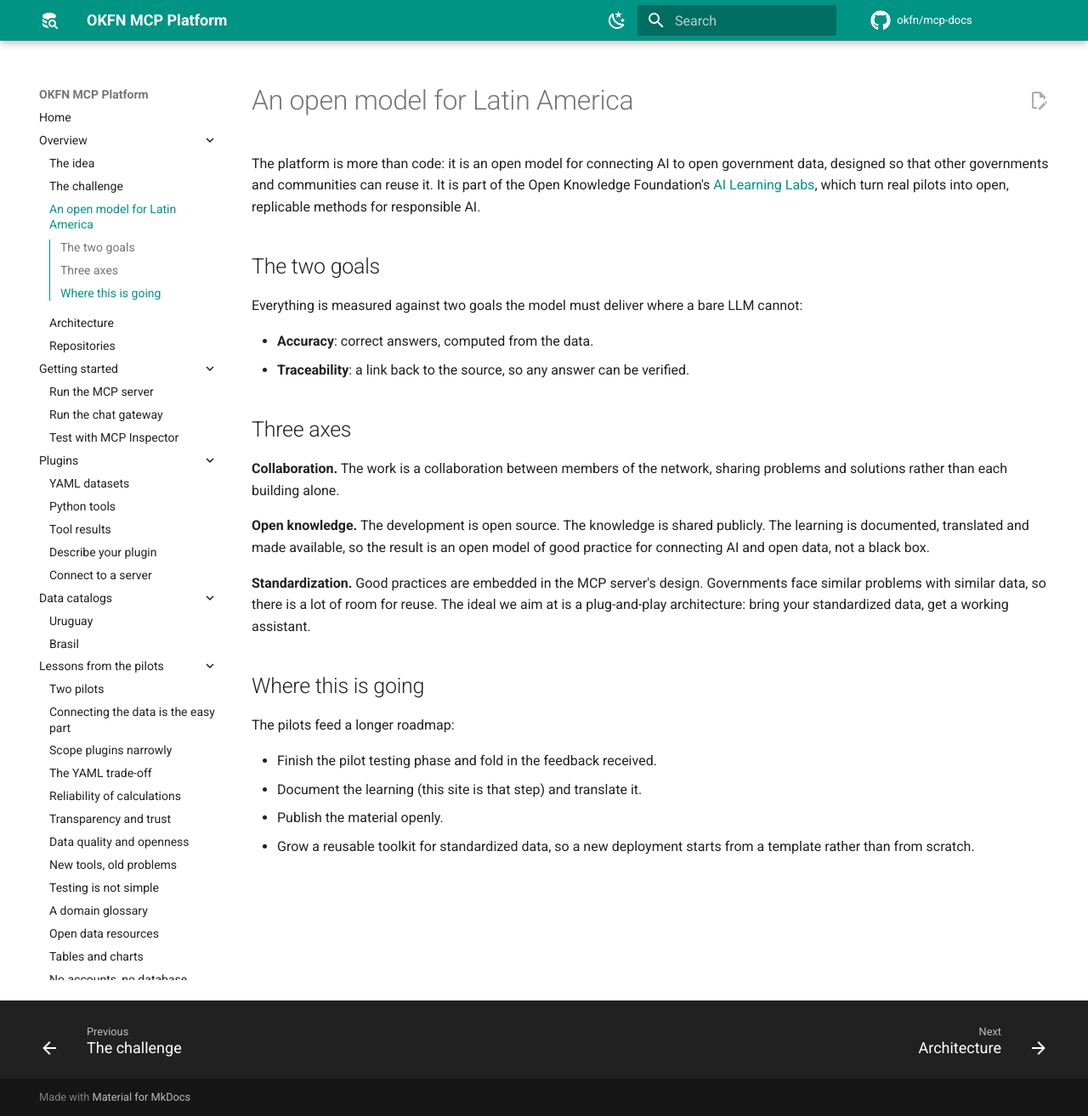
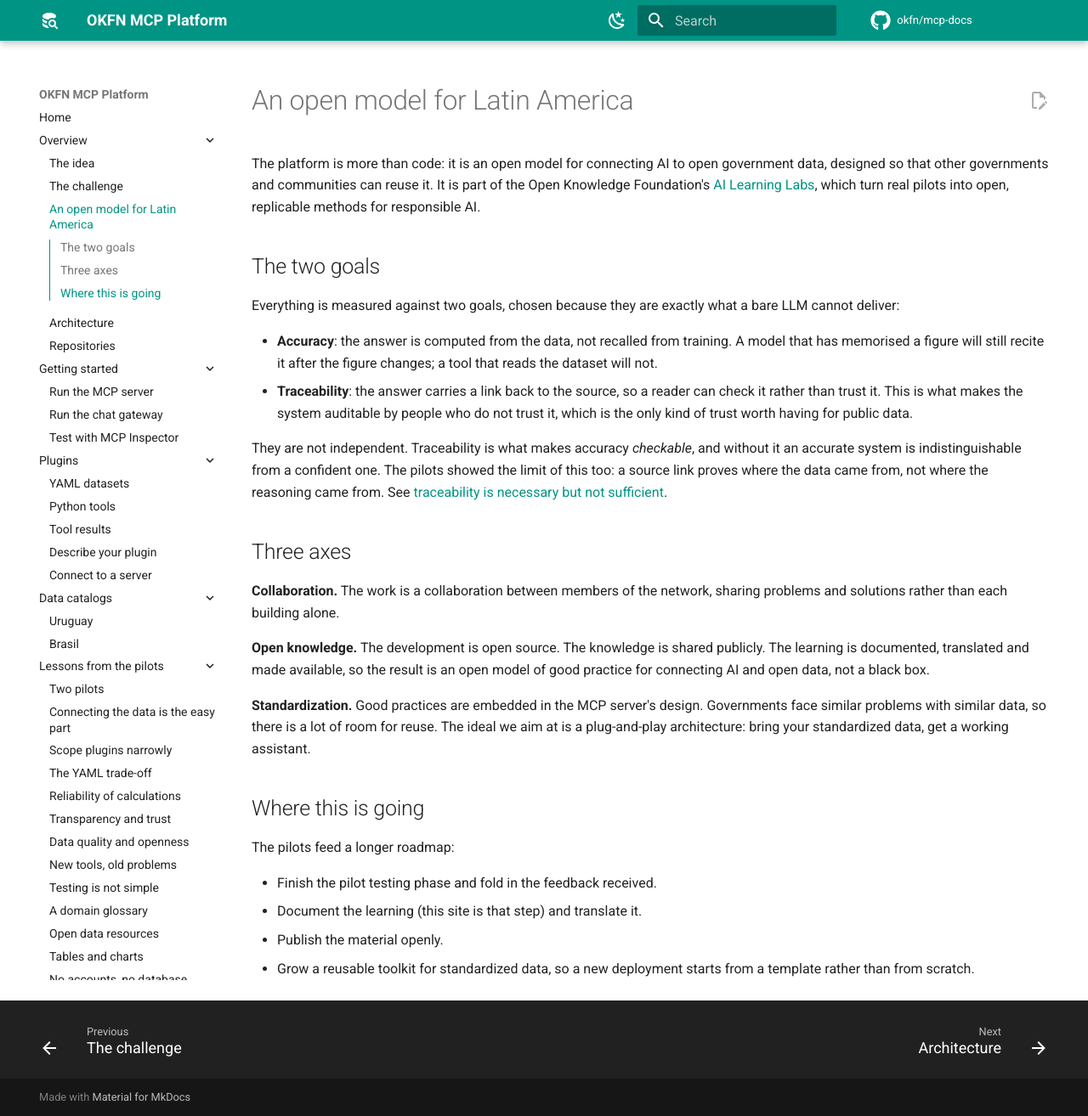
Before and after one commit to okfn/mcp-docs, an MkDocs documentation site: the page built from docs/overview/open-model.md, in a window 1280 px wide and 1314 px high. Shown: the whole window at 85% size. Built offline with MkDocs 1.6.1 and Material for MkDocs 9.7.7, drawn with Linux system fonts in a browser that asks for light colours; comment, search, counter and statistics services are not loaded.

```diff
--- a/docs/overview/open-model.md
+++ b/docs/overview/open-model.md
@@ -8,12 +8,22 @@
 
 ## The two goals
 
-Everything is measured against two goals the model must deliver where a
-bare LLM cannot:
+Everything is measured against two goals, chosen because they are
+exactly what a bare LLM cannot deliver:
 
-- **Accuracy**: correct answers, computed from the data.
-- **Traceability**: a link back to the source, so any answer can be
-  verified.
+- **Accuracy**: the answer is computed from the data, not recalled from
+  training. A model that has memorised a figure will still recite it
+  after the figure changes; a tool that reads the dataset will not.
+- **Traceability**: the answer carries a link back to the source, so a
+  reader can check it rather than trust it. This is what makes the
+  system auditable by people who do not trust it, which is the only
+  kind of trust worth having for public data.
+
+They are not independent. Traceability is what makes accuracy
+*checkable*, and without it an accurate system is indistinguishable from
+a confident one. The pilots showed the limit of this too: a source link
+proves where the data came from, not where the reasoning came from. See
+[traceability is necessary but not sufficient](../lessons/transparency.md).
 
 ## Three axes
 
```
Also changed, not shown: docs/index.md (+6 -7 lines).
